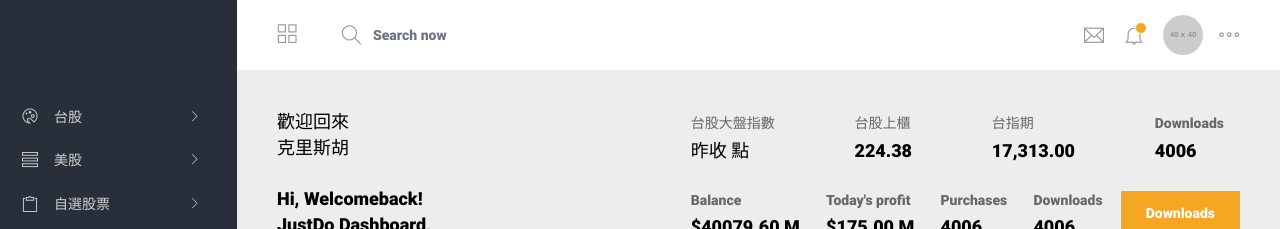
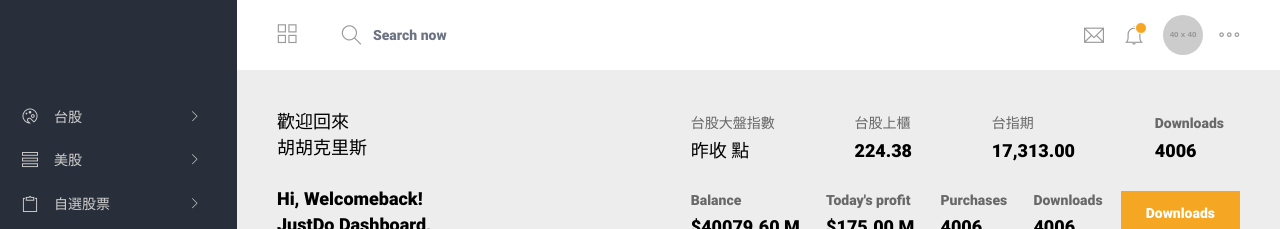
Before and after one commit to za416854/stock-notify, an Angular app: page /#/home in a window 1280 px wide. Shown: the top 229 px of the page. Built offline with nearby package versions, Linux system fonts and the light colour scheme; no server answers.

Commit message:
華碩電腦第一次提交

```diff
--- a/src/app/pages/home/home.component.ts
+++ b/src/app/pages/home/home.component.ts
@@ -21,7 +21,7 @@ export class HomeComponent implements OnInit {
   }
 
   public getUserName(): string {
-    this.userName = '克里斯胡';
+    this.userName = '胡胡克里斯';
     return this.userName;
   }
 
```
